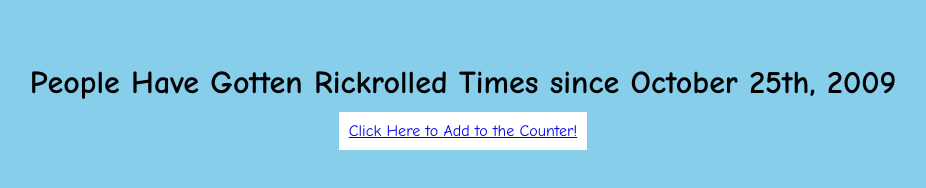
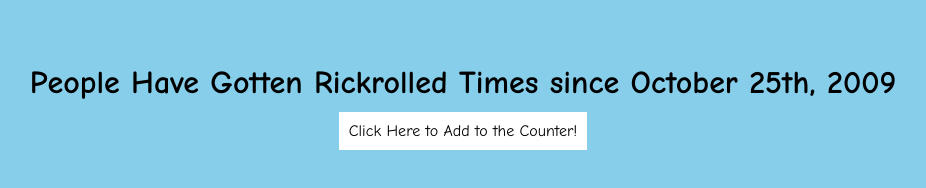
Before and after one commit to DaFunEDeveloper/RickRollCounter, a plain HTML site: page index.html in a window 1280 px wide. Shown: the whole page, without its empty margins (177-1103 px from the left). Drawn offline with nearby package versions, Linux system fonts and the light colour scheme; no server answers.

Commit message:
Update index.html

```diff
--- a/index.html
+++ b/index.html
@@ -36,8 +36,10 @@
 	a{
 		background-color: white;
 		border-color: black;
-		border: 2px;
+		border-width: thick;
 		padding: 10px;
+		text-decoration: none;
+		color: black;
 	}
 </style>
 
```
